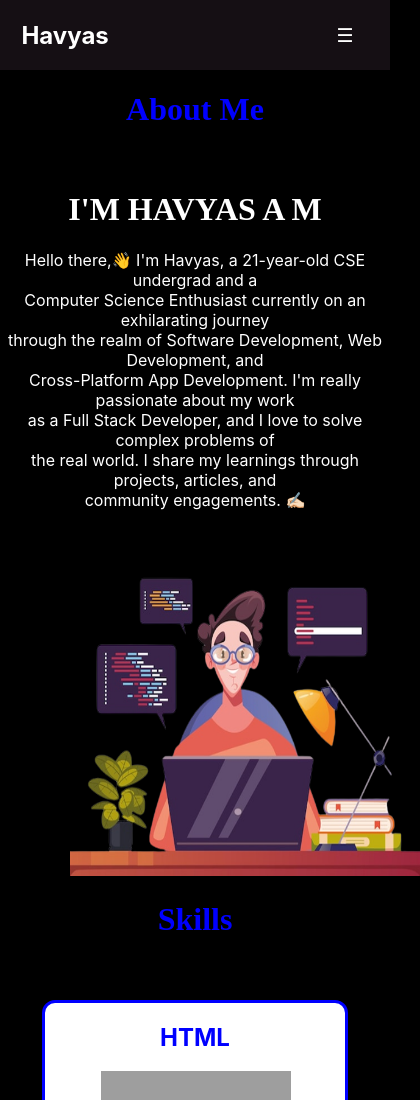
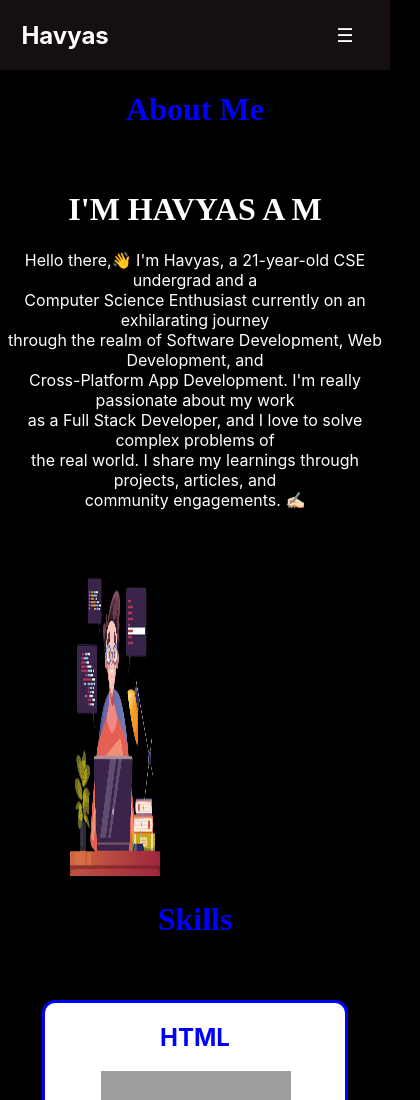
Before and after one commit to havyasam/website, a React (Create React App) app: page / in a window 390 px wide. Shown: the top 1100 px of the page, 420 px wide, since content can reach past the window. Built offline with nearby package versions, Linux system fonts and the light colour scheme; grey boxes are pictures that could not be loaded.

Commit message:
changed size of padding right in class first

```diff
--- a/src/css/About.css
+++ b/src/css/About.css
@@ -37,3 +37,8 @@ h1:hover{
     color: blue;
 
 }
+@media  (max-width: 600px){
+    #gif{
+       width: 90px;
+    }
+}
```
